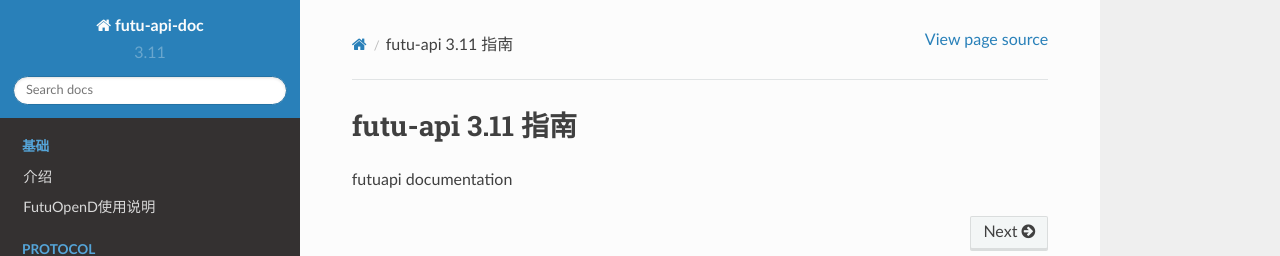
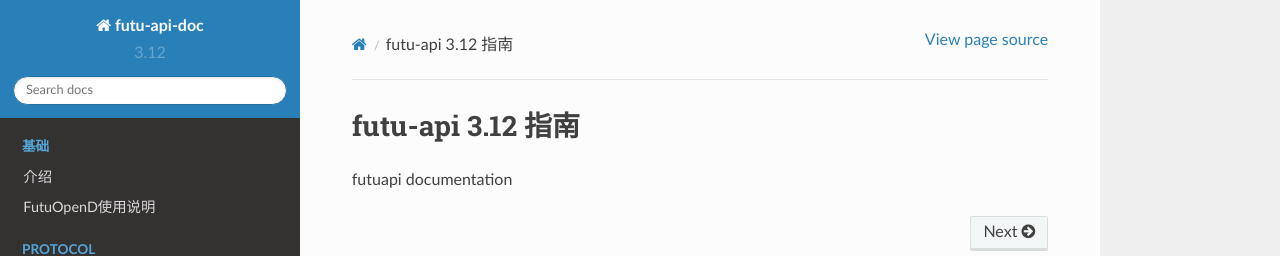
Before and after one commit to FutunnOpen/futu-api-doc, a Sphinx documentation site: the page built from doc_maker/source/index.rst, in a window 1280 px wide. Shown: the top 256 px of the page. Built offline with Sphinx 7.4.7 and the Read the Docs theme 2.0.0, drawn with Linux system fonts in a browser that asks for light colours.

Commit message:
修改版本

```diff
--- a/doc_maker/source/conf.py
+++ b/doc_maker/source/conf.py
@@ -69,9 +69,9 @@
 # built documents.
 #
 # The short X.Y version.
-version = '3.11'
+version = '3.12'
 # The full version, including alpha/beta/rc tags.
-release = '3.11'
+release = '3.12'
 
 # The language for content autogenerated by Sphinx. Refer to documentation
 # for a list of supported languages.
```
